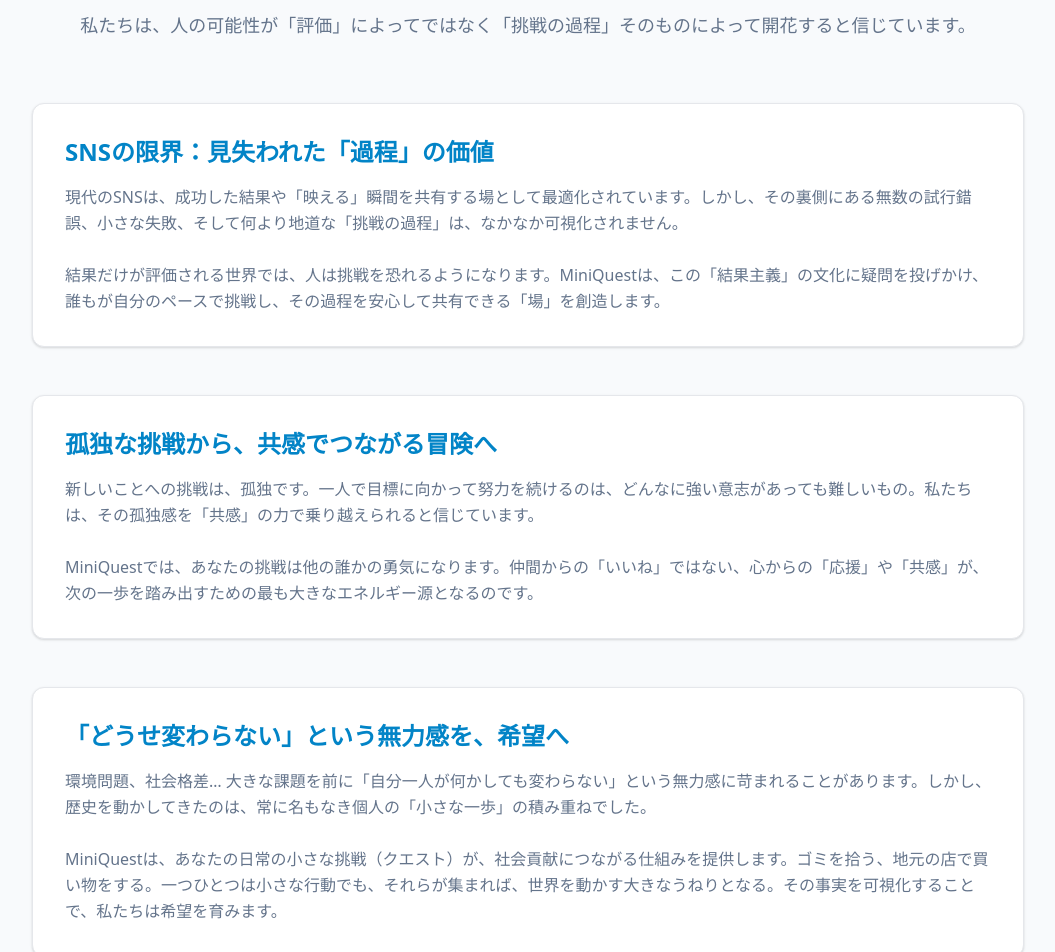
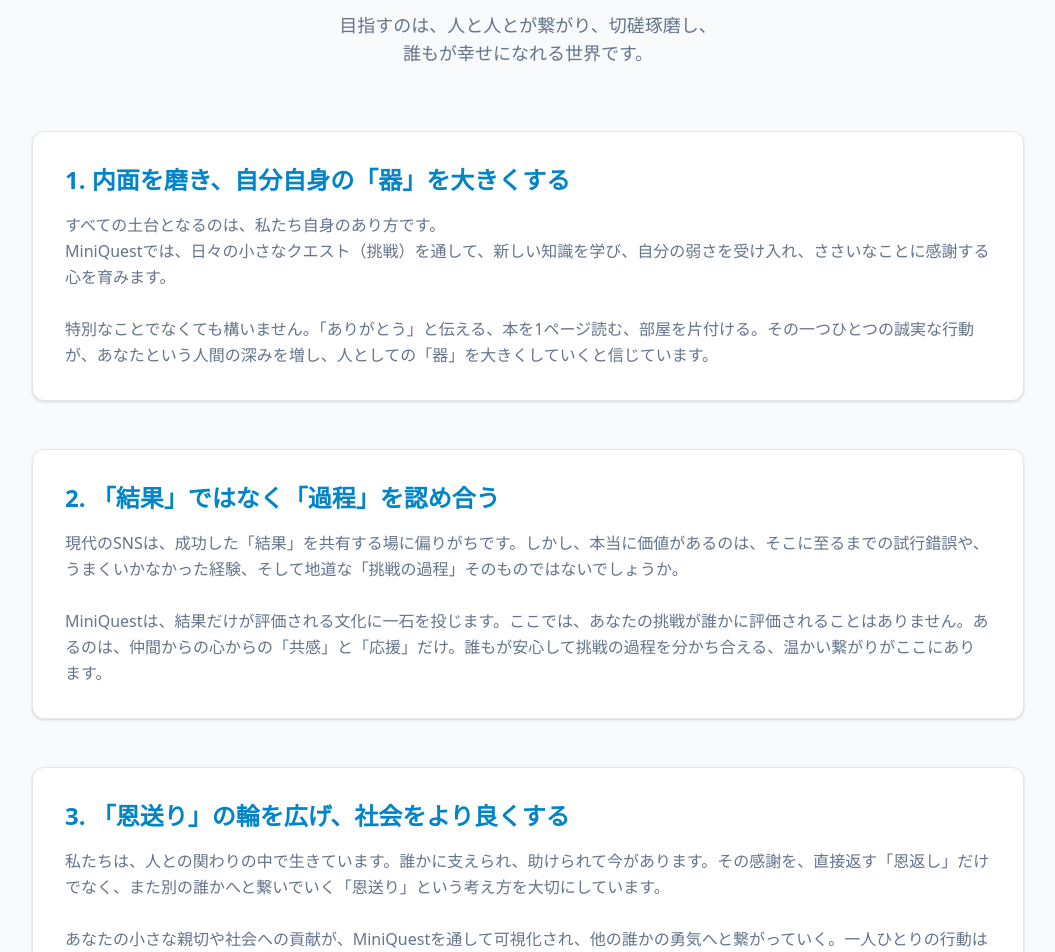
Before and after one commit to Tomotomoprog/miniquest-homepage, a Next.js app: page /philosophy in a window 1280 px wide. Shown: the part 280-1232 px from the top of the page, without its empty margins (112-1167 px from the left). Built offline with nearby package versions, Linux system fonts and the light colour scheme.

Commit message:
より想いが伝わるように

```diff
--- a/app/page.tsx
+++ b/app/page.tsx
@@ -145,27 +145,28 @@
             <span className="badge">Founder</span>
             <h2 className="text-3xl md:text-4xl font-bold mt-4">創業者について</h2>
             <p className="mt-4 text-dim">
-              MiniQuestは、自身の経験から「挑戦の可視化」の重要性を痛感した一人のエンジニアによって生まれました。
+              MiniQuestは、結果だけでなく「挑戦の過程」そのものに価値を見出す一人のエンジニアの想いから生まれました。
             </p>
           </div>
 
-          {/* ▼▼▼ 写真なしのデザインに変更 ▼▼▼ */}
           <div className="relative max-w-3xl mx-auto mt-16">
             <div className="absolute -top-4 -left-4 w-32 h-32 bg-brand-100 rounded-full opacity-50 -z-10"></div>
             <div className="absolute -bottom-4 -right-4 w-32 h-32 bg-brand-100 rounded-full opacity-50 -z-10"></div>
-            <div className="card p-8 bg-white/80 backdrop-blur-sm text-center">
-              <div>
+            <div className="card p-8 bg-white/80 backdrop-blur-sm">
+              <div className="text-center">
                 <h3 className="text-2xl font-bold text-brand-600">向井　智康</h3>
                 <p className="mt-1 text-dim font-semibold">代表取締役CEO / エンジニア</p>
-                <div className="mt-4 pt-4 border-t border-line">
-                  <p className="text-sm text-ink leading-relaxed text-left">
-                    「誰もが挑戦者になれる世界」を目指し、プロダクト開発と経営の全てを担う。
-                  </p>
-                </div>
+              </div>
+              <div className="mt-6 pt-6 border-t border-line text-ink leading-relaxed text-left space-y-4">
+                <p>
+                  SNSが「結果」を賞賛する一方で、その裏にある無数の努力や挑戦の「過程」が見過ごされていると感じていました。「すごいね」よりも「わかるよ」という共感が、次の一歩を踏み出す力になる。そんな、誰もが安心して挑戦し、支え合える居場所を作りたいという想いからMiniQuestは生まれました。
+                </p>
+                <p>
+                  日々の小さな挑戦を通して自分を磨き、人との繋がりを大切にし、その優しさの輪を社会に広げていく。このアプリが、あなたにとって自分自身の「器」を広げる旅のパートナーとなることを心から願っています。
+                </p>
               </div>
             </div>
           </div>
-          {/* ▲▲▲ ここまで ▲▲▲ */}
 
         </div>
       </section>
--- a/app/philosophy/page.tsx
+++ b/app/philosophy/page.tsx
@@ -5,38 +5,51 @@
         <div className="text-center mb-16">
           <span className="badge">Our Philosophy</span>
           <h1 className="text-4xl md:text-5xl font-bold mt-4">
-            なぜ、今MiniQuestなのか
+            私たちが、MiniQuestを創る理由
           </h1>
           <p className="mt-6 text-lg text-dim">
-            私たちは、人の可能性が「評価」によってではなく「挑戦の過程」そのものによって開花すると信じています。
+            目指すのは、人と人とが繋がり、切磋琢磨し、
+            <br />
+            誰もが幸せになれる世界です。
           </p>
         </div>
 
         <div className="space-y-12">
           <div className="card p-8">
-            <h2 className="text-2xl font-bold text-brand-600">SNSの限界：見失われた「過程」の価値</h2>
+            <h2 className="text-2xl font-bold text-brand-600">
+              1. 内面を磨き、自分自身の「器」を大きくする
+            </h2>
             <p className="mt-4 text-dim leading-relaxed">
-              現代のSNSは、成功した結果や「映える」瞬間を共有する場として最適化されています。しかし、その裏側にある無数の試行錯誤、小さな失敗、そして何より地道な「挑戦の過程」は、なかなか可視化されません。
-              <br/><br/>
-              結果だけが評価される世界では、人は挑戦を恐れるようになります。MiniQuestは、この「結果主義」の文化に疑問を投げかけ、誰もが自分のペースで挑戦し、その過程を安心して共有できる「場」を創造します。
+              すべての土台となるのは、私たち自身のあり方です。
+              <br />
+              MiniQuestでは、日々の小さなクエスト（挑戦）を通して、新しい知識を学び、自分の弱さを受け入れ、ささいなことに感謝する心を育みます。
+              <br />
+              <br />
+              特別なことでなくても構いません。「ありがとう」と伝える、本を1ページ読む、部屋を片付ける。その一つひとつの誠実な行動が、あなたという人間の深みを増し、人としての「器」を大きくしていくと信じています。
             </p>
           </div>
 
           <div className="card p-8">
-            <h2 className="text-2xl font-bold text-brand-600">孤独な挑戦から、共感でつながる冒険へ</h2>
+            <h2 className="text-2xl font-bold text-brand-600">
+              2. 「結果」ではなく「過程」を認め合う
+            </h2>
             <p className="mt-4 text-dim leading-relaxed">
-              新しいことへの挑戦は、孤独です。一人で目標に向かって努力を続けるのは、どんなに強い意志があっても難しいもの。私たちは、その孤独感を「共感」の力で乗り越えられると信じています。
-              <br/><br/>
-              MiniQuestでは、あなたの挑戦は他の誰かの勇気になります。仲間からの「いいね」ではない、心からの「応援」や「共感」が、次の一歩を踏み出すための最も大きなエネルギー源となるのです。
+              現代のSNSは、成功した「結果」を共有する場に偏りがちです。しかし、本当に価値があるのは、そこに至るまでの試行錯誤や、うまくいかなかった経験、そして地道な「挑戦の過程」そのものではないでしょうか。
+              <br />
+              <br />
+              MiniQuestは、結果だけが評価される文化に一石を投じます。ここでは、あなたの挑戦が誰かに評価されることはありません。あるのは、仲間からの心からの「共感」と「応援」だけ。誰もが安心して挑戦の過程を分かち合える、温かい繋がりがここにあります。
             </p>
           </div>
 
           <div className="card p-8">
-            <h2 className="text-2xl font-bold text-brand-600">「どうせ変わらない」という無力感を、希望へ</h2>
+            <h2 className="text-2xl font-bold text-brand-600">
+              3. 「恩送り」の輪を広げ、社会をより良くする
+            </h2>
             <p className="mt-4 text-dim leading-relaxed">
-            環境問題、社会格差… 大きな課題を前に「自分一人が何かしても変わらない」という無力感に苛まれることがあります。しかし、歴史を動かしてきたのは、常に名もなき個人の「小さな一歩」の積み重ねでした。
-              <br/><br/>
-              MiniQuestは、あなたの日常の小さな挑戦（クエスト）が、社会貢献につながる仕組みを提供します。ゴミを拾う、地元の店で買い物をする。一つひとつは小さな行動でも、それらが集まれば、世界を動かす大きなうねりとなる。その事実を可視化することで、私たちは希望を育みます。
+              私たちは、人との関わりの中で生きています。誰かに支えられ、助けられて今があります。その感謝を、直接返す「恩返し」だけでなく、また別の誰かへと繋いでいく「恩送り」という考え方を大切にしています。
+              <br />
+              <br />
+              あなたの小さな親切や社会への貢献が、MiniQuestを通して可視化され、他の誰かの勇気へと繋がっていく。一人ひとりの行動は小さくても、それが集まれば、世界をより良くする大きな力になると信じています。「どうせ変わらない」という無力感を、確かな希望へ。それが私たちの願いです。
             </p>
           </div>
         </div>
```
